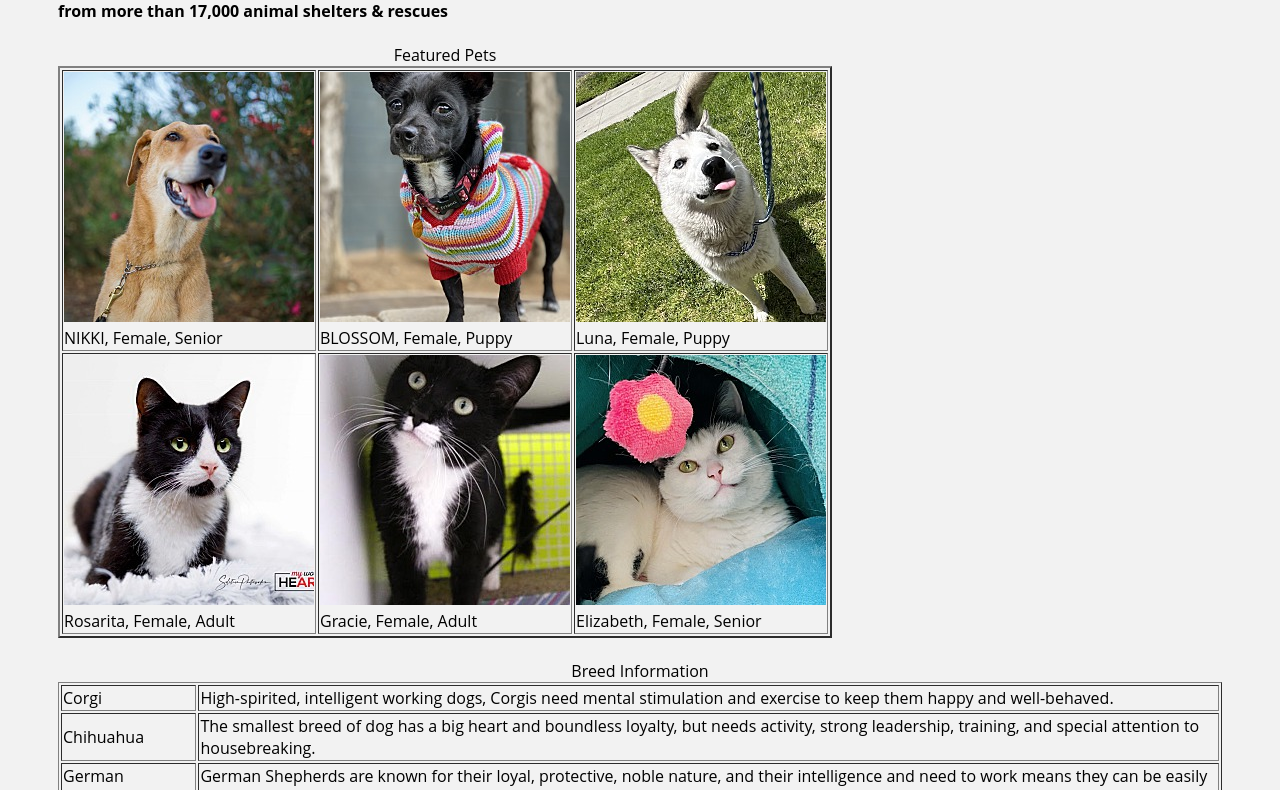
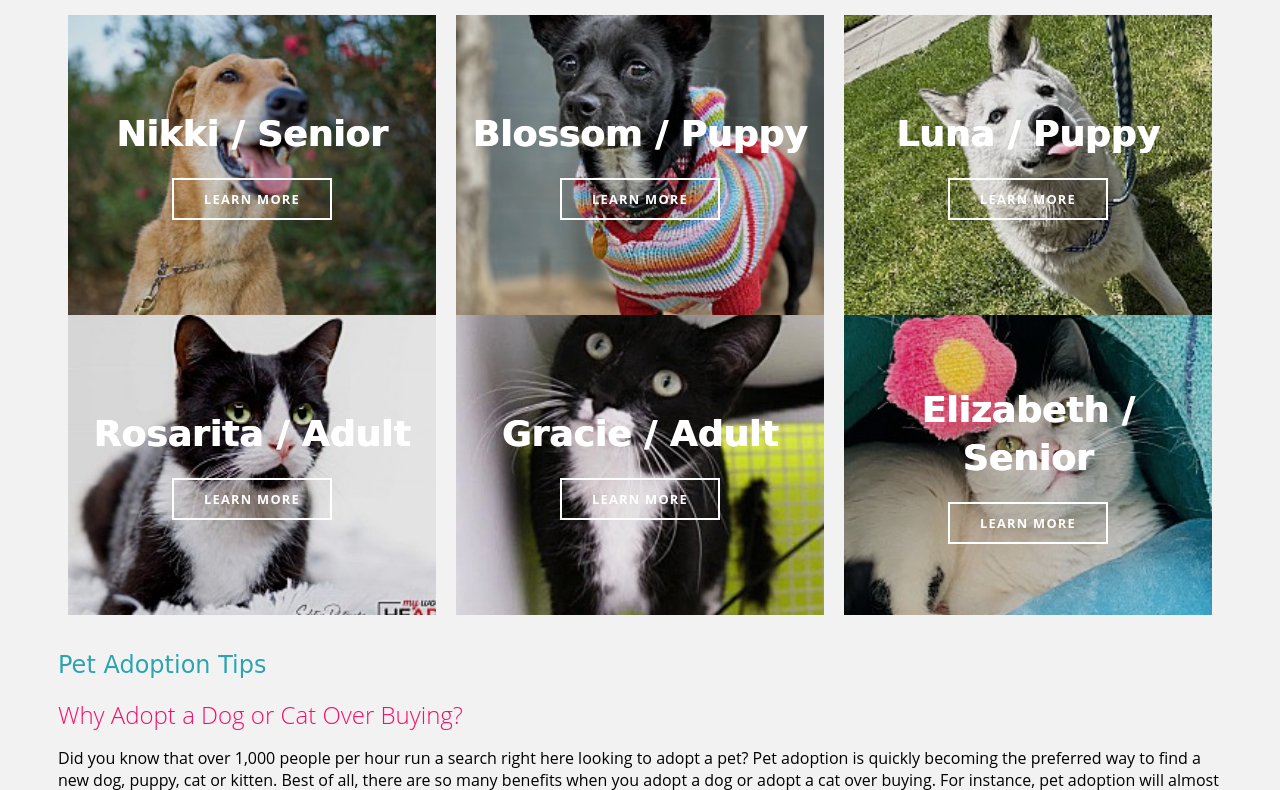
Before and after one commit to TingboW/m1-assignment, a plain HTML site: page findapet.html in a window 1280 px wide. Shown: the part 677-1467 px from the top of the page. Drawn offline with Linux system fonts and the light colour scheme.

Commit message:
add form and paragraph style

```diff
--- a/findapet.html
+++ b/findapet.html
@@ -33,30 +33,93 @@
         </nav>
     <!--Main content area-->
     <main>
-        <h1>Find a Pet</h1>
-        <h4>from more than 17,000 animal shelters & rescues</h4>
-            <!-- Create a Table-->
-            <table border="2">
-                <caption>Featured Pets</caption>
-                <tbody>
-                    <tr>
-                        <td> <img src="images/NIKKI.jpeg" alt="NIKKI Photo"><br>NIKKI, Female, Senior</td>
-                        <td><img src="images/BLOSSOM.jpeg" alt="BLOSSOM Photo"><br>BLOSSOM, Female, Puppy</td>
-                        <td><img src="images/Luna.jpeg" alt="Luna Photo"><br>Luna, Female, Puppy</td>
-                    </tr>
-                    <tr>
-                        <td> <img src="images/Rosarita.jpeg" alt="Rosarita Photo"><br>Rosarita, Female, Adult</td>
-                        <td><img src="images/Gracie.jpeg" alt="Gracie Photo"><br>Gracie, Female, Adult</td>
-                        <td><img src="images/Elizabeth.jpeg" alt="Elizabeth Photo"><br>Elizabeth, Female, Senior</td>
-                    </tr>
-                <tbody>
+        <h1 class="page_title">Featured Pets</h1>
 
-            </table><br>
+    <!--Create an Grid-->
+<div class="row">
+	<div class="container">
+		<div class="test_box box-01 col-xs-6 col-md-4">
+			<div class="inner">
+				<a href="#" class="test_click">
+					<div class="flex_this">
+						<h1 class="test_title">Nikki / Senior</h1>
+						<span class="test_link">Learn More</span>
+					</div>
+				</a>
+			</div>
+		</div>
+		<div class="test_box box-02 col-xs-6 col-md-4">
+			<div class="inner">
+				<a href="#" class="test_click">
+					<div class="flex_this">
+						<h1 class="test_title">Blossom / Puppy</h1>
+						<span class="test_link">Learn More</span>
+					</div>
+				</a>
+			</div>
+		</div>
+		<div class="test_box box-03 col-xs-6 col-md-4">
+			<div class="inner">
+				<a href="#" class="test_click">
+					<div class="flex_this">
+						<h1 class="test_title">Luna / Puppy</h1>
+						<span class="test_link">Learn More</span>
+					</div>
+				</a>
+			</div>
+		</div>
+		<div class="test_box box-04 col-xs-6 col-md-4">
+			<div class="inner">
+				<a href="#" class="test_click">
+					<div class="flex_this">
+						<h1 class="test_title">Rosarita / Adult</h1>
+						<span class="test_link">Learn More</span>
+					</div>
+				</a>
+			</div>
+		</div>
+		<div class="test_box box-05 col-xs-6 col-md-4">
+			<div class="inner">
+				<a href="#" class="test_click">
+					<div class="flex_this">
+						<h1 class="test_title">Gracie / Adult</h1>
+						<span class="test_link">Learn More</span>
+					</div>
+				</a>
+			</div>
+		</div>
+		<div class="test_box box-06 col-xs-6 col-md-4">
+			<div class="inner">
+				<a href="#" class="test_click">
+					<div class="flex_this">
+						<h1 class="test_title">Elizabeth / Senior</h1>
+						<span class="test_link">Learn More</span>
+					</div>
+				</a>
+			</div>
+		</div>
+	</div>
+</div><br><br>
 
+            <h2>Pet Adoption Tips</h2>
+            <h4>Why Adopt a Dog or Cat Over Buying?</h4>
+        </p>Did you know that over 1,000 people per hour run a search right here looking to adopt a pet? Pet adoption is quickly becoming the preferred way to find a new dog, puppy, cat or kitten. Best of all, there are so many benefits when you adopt a dog or adopt a cat over buying. For instance, pet adoption will almost always be more affordable than buying a puppy for sale from a breeder or finding a kitten for sale from a litter.
 
-            <!-- Create a Table-->
-            <table border="1">
-                <caption>Breed Information</caption>
+        There are more benefits as well. Since pets in rescues and shelters usually come from a home where the owners ran out of money, got divorced, or had to move, it's common to find that the dogs and cats on our website are already housetrained, good with kids, or do well with other pets.
+
+        People are finding out that buying a puppy for sale from a breeder isn't all it's cracked up to be, and the dogs and cats don't leave the organization without having their shots and being taken to the vet. That means less stress, and more savings! So what are you waiting for? Go find that perfect pet!
+        </p>
+        <h4> The Experts & Tools You Need to Find the Perfect Pet</h4>
+        <p>Have you addressed what type of pet personality you are looking for? Wait a second, did we just say personality, and not breed? Yes, that is right. Finding the ideal pet for yourself or family should start with an understanding of the ideal pet personality. Consider this, do you need a dog that is low key and good with kids, or are you looking for an energetic pal who is into trail running? Perhaps a cat that will get along well with others is what you need.
+
+            The dog rescues and cat rescues that post hundreds of local pets near you are experts at matching you with a dog or cat who will love the life you can provide. This is why so many people are realizing focusing on dog adoption and cat adoption from a rescue is the ideal pet search process.
+
+            Best of all, our website has a feature called "New Pet Alert." Simply tell us what you are looking for and we will email you when that perfect pet is available! So even if you've made the commitment to adopt a puppy or adopt a kitten, we will email you immediately when we know of a local little furry fellow who is in need of a new home!</p>
+
+               <!-- Create a Table-->
+               <table>
+                <caption>
+                    <h1 class="page_title">Breed Information</h1></caption>
                 <tbody>
                     <tr>
                         <td>Corgi</td>
@@ -81,27 +144,11 @@
                 <tbody>
 
 
-            </table>
-
-        <img src="images/adopt-a-pet.jpeg" alt = "Adopt a petphoto" width="800">
-            <h2>Pet Adoption Tips</h2>
-            <h4>Why Adopt a Dog or Cat Over Buying?</h4>
-        </p>Did you know that over 1,000 people per hour run a search right here looking to adopt a pet? Pet adoption is quickly becoming the preferred way to find a new dog, puppy, cat or kitten. Best of all, there are so many benefits when you adopt a dog or adopt a cat over buying. For instance, pet adoption will almost always be more affordable than buying a puppy for sale from a breeder or finding a kitten for sale from a litter.
-
-        There are more benefits as well. Since pets in rescues and shelters usually come from a home where the owners ran out of money, got divorced, or had to move, it's common to find that the dogs and cats on our website are already housetrained, good with kids, or do well with other pets.
-
-        People are finding out that buying a puppy for sale from a breeder isn't all it's cracked up to be, and the dogs and cats don't leave the organization without having their shots and being taken to the vet. That means less stress, and more savings! So what are you waiting for? Go find that perfect pet!
-        </p>
-        <h4> The Experts & Tools You Need to Find the Perfect Pet</h4>
-        <p>Have you addressed what type of pet personality you are looking for? Wait a second, did we just say personality, and not breed? Yes, that is right. Finding the ideal pet for yourself or family should start with an understanding of the ideal pet personality. Consider this, do you need a dog that is low key and good with kids, or are you looking for an energetic pal who is into trail running? Perhaps a cat that will get along well with others is what you need.
-
-            The dog rescues and cat rescues that post hundreds of local pets near you are experts at matching you with a dog or cat who will love the life you can provide. This is why so many people are realizing focusing on dog adoption and cat adoption from a rescue is the ideal pet search process.
-
-            Best of all, our website has a feature called "New Pet Alert." Simply tell us what you are looking for and we will email you when that perfect pet is available! So even if you've made the commitment to adopt a puppy or adopt a kitten, we will email you immediately when we know of a local little furry fellow who is in need of a new home!</p>
-
+            </table><br>
     </main>
     <!--Footer Information-->
     <footer>&copy; Copyright 2022 Local Pet Adoption Service</footer>
     </div>
 </body>
+
 </html>
--- a/style.css
+++ b/style.css
@@ -50,9 +50,44 @@ main{
     margin: 50px;
 }
 main h1 { /* contextual slector */
-    color:rgb(129, 141, 179);
-    font-family: arial;
+
+    color: #d04764;
+    font-family: 'Lobster', cursive;
+    font-size: 36px;
+    font-weight: normal;
+    line-height: 48px;
+    margin: 0 0 18px;
+    text-shadow: 1px 0 0 #fff;
 }
+
+h2 {
+    color: #2CA4B0;
+    font-family: 'Oleo Script', cursive;
+    font-size: 24px;
+    font-weight: normal;
+    line-height: 32px;
+    margin: 0 0 18px;
+    text-shadow: 1px 0 0 #fff;
+}
+
+h4 {
+    color: #F90B6D;
+    font-family: 'Open Sans', sans-serif;
+    font-size: 24px;
+    font-weight: 300;
+    line-height: 32px;
+    margin: 0 0 14px;
+}
+
+p {
+    color: #333333;
+    font-family: "Helvetica Neue",Arial,sans-serif;
+    font-size: 16px;
+    font-weight: 300;
+    line-height: 1.5625;
+    margin-bottom: 15px;
+}
+
 footer{
     height: 40px;
     background-color:rgb(129,141,179);
@@ -100,7 +135,7 @@ body{
   font-size: 20px;
 }
 
-/*Resize the wrap to see the search bar change!*/
+/*Resize the wrap*/
 .wrap{
   width: 30%;
   position: absolute;
@@ -108,3 +143,191 @@ body{
   left: 50%;
   transform: translate(-50%, -50%);
 }
+
+/* Table Styles */
+table {
+    margin-top: 35px;
+    border-spacing: 1;
+    border-collapse: collapse;
+    background:white;
+    border-radius:6px;
+    overflow:hidden;
+    max-width:800px;
+    width:100%;
+    margin:0 auto;
+    position:relative;
+}
+
+table,caption,th,td { /* group selector*/
+    border: 1px solid #000;
+}
+
+th, td{
+    height:30px;
+    text-align:left;
+    height:60px;
+    background:rgb(203, 203, 237);
+    font-size:16px;
+    padding-left:8px
+}
+
+caption {
+    text-transform: uppercase;
+    font-weight: bold;
+    height: 70px;
+}
+
+/* Grid Styles */
+
+.page_title {
+	font-weight: 300;
+	line-height: 120%;
+	margin: 20px 0;
+	text-shadow: 0 1px 5px rgba(0,0,0,.8);
+	text-transform: uppercase;
+    text-align: center;
+}
+
+/* Grid Styles */
+.row {
+	margin: 0;
+}
+.container {
+    display:grid;
+    grid-template-columns: repeat(3, 1fr);
+    grid-auto-rows: 300px;
+}
+
+.test_box {
+	padding: 0px;
+}
+
+.test_box .inner {
+	background: #333;
+	display: block;
+	margin: 10px;
+	overflow: hidden;
+}
+.test_box .inner .test_click {
+	-webkit-align-content: center;
+	-ms-flex-line-pack: center;
+	align-content: center;
+	-webkit-align-items: center;
+	-ms-flex-align: center;
+	align-items: center;
+	background-color: rgba(0,0,0,.1);
+	color: #fff;
+	display: -webkit-flex;
+	display: -ms-flexbox;
+	display: flex;
+	flex-wrap: wrap;
+	height: 300px;
+	mix-blend-mode: normal;
+	text-align: center;
+	text-decoration: none;
+	-webkit-transition: all 300ms ease;
+	transition: all 300ms ease;
+}
+.test_box .inner .test_click:hover {
+	background-color: rgba(0,100,255,.5);
+	mix-blend-mode: hard-light;
+}
+.flex_this {
+	-webkit-align-content: center;
+	-ms-flex-line-pack: center;
+	align-content: center;
+	display: inherit;
+	flex-wrap: inherit;
+	height: auto;
+	margin: 0;
+	padding: 10px;
+	-webkit-transition: all 300ms ease;
+	transition: all 300ms ease;
+	width: 100%;
+
+}
+.test_box .inner .test_click:hover .flex_this {
+	margin-top: -5px;
+}
+
+.test_title {
+	display: block;
+	font-weight: 700;
+	margin: 0 0 20px;
+	width: 100%;
+    color:#fff;
+}
+.test_link {
+	border: 2px solid #fff;
+	display: inline-block;
+	font-size: .8em;
+	font-weight: 700;
+	letter-spacing: .1em;
+	margin: 0 auto;
+	padding: 10px 30px;
+	text-transform: uppercase;
+}
+
+.box-01 .inner {
+	background-image: url(images/NIKKI.jpeg);
+	background-position: 50% 50%;
+	background-repeat: no-repeat;
+	background-size:cover;
+}
+.box-02 .inner {
+	background-image: url(images/BLOSSOM.jpeg);
+	background-position: 0% 0%;
+	background-repeat: no-repeat;
+	background-size: cover;
+}
+.box-03 .inner {
+	background-image: url(images/Luna.jpeg);
+	background-position: 50% 50%;
+	background-repeat: no-repeat;
+	background-size: cover;
+}
+.box-04 .inner {
+	background-image: url(images/Rosarita.jpeg);
+	background-position: 50% 50%;
+	background-repeat: no-repeat;
+	background-size: cover;
+}
+.box-05 .inner {
+	background-image: url(images/Gracie.jpeg);
+	background-position: 10% 10%;
+	background-repeat: no-repeat;
+	background-size: cover;
+}
+.box-06 .inner {
+	background-image: url(images/Elizabeth.jpeg);
+	background-position: 50% 50%;
+	background-repeat: no-repeat;
+	background-size: cover;
+}
+
+
+/* Signup Styles */
+fieldset{
+    background-color: #F7B1AB;
+}
+label {
+    display: block;
+    margin: 15px 0 0 0;
+}
+input {
+    width: 300px;
+}
+
+input[name="pet"] { /* attribute selector */
+    width: 10px;
+}
+
+textarea {
+    width:300px;
+}
+
+input[type="signup"]{
+    display:block;
+    margin:20px 0 10px 0;
+    width:100px;
+}
```
Also changed, not shown: index.html (+1 -1 lines), signup.html (+12 -11 lines).
